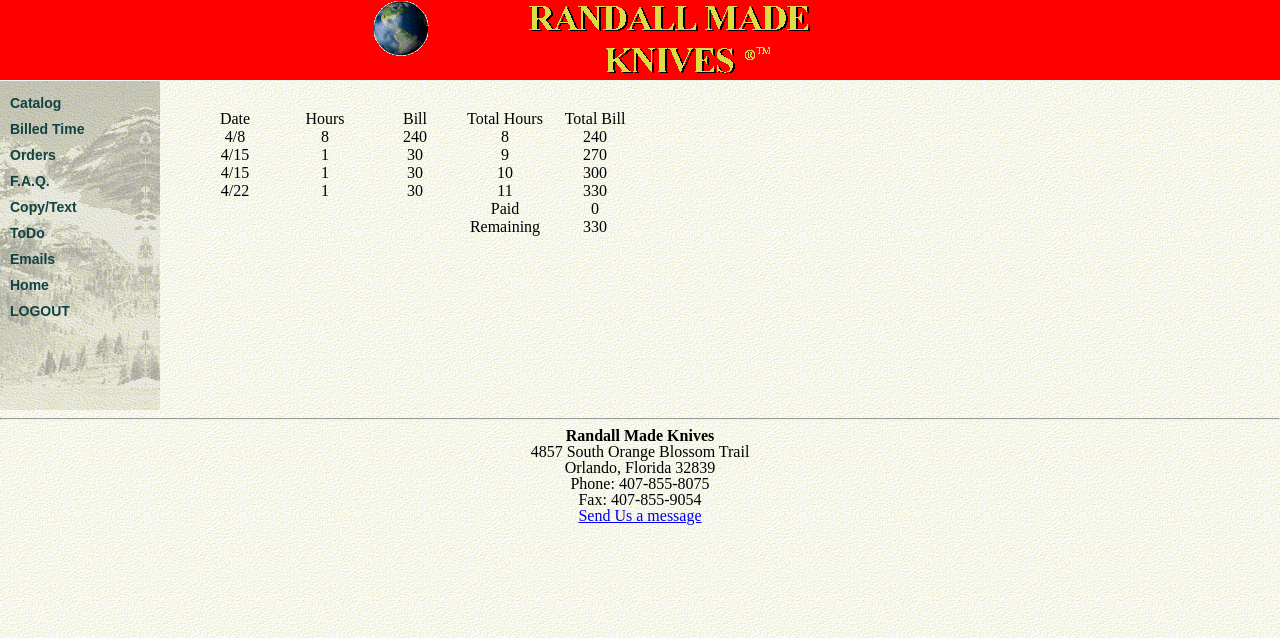
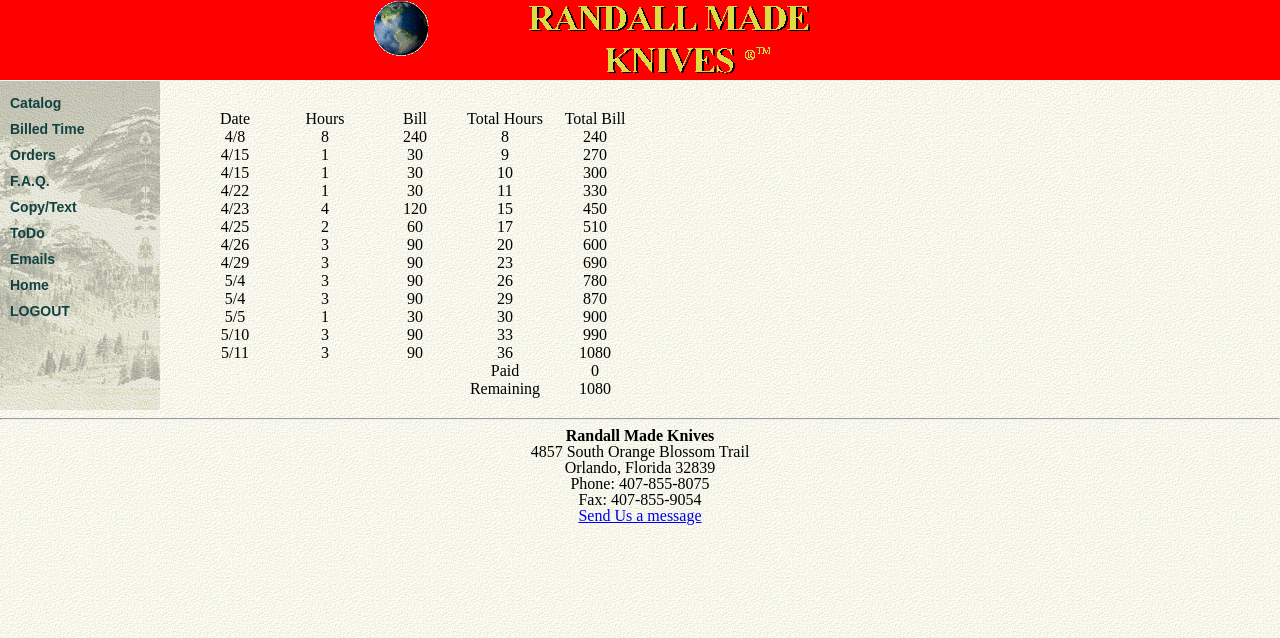
Before and after one commit to DavidCarpus/rmk_php, a PHP site: page /admin/Times.php in a window 1280 px wide. Shown: the top 638 px of the page. Run offline with PHP 8.4, Linux system fonts and the light colour scheme; the visitor is signed in with stand-in values (Sample User, id 1); data that the repository does not hold is empty.

Commit message:
Fixes for price calculations. Times Update
git-svn-id: file:///home/svn/rmkweb/trunk@289 956dee30-ff0b-0410-bb2b-ba06e4660a75

```diff
--- a/admin/Times.php
+++ b/admin/Times.php
@@ -10,6 +10,15 @@ include_once "../includes/adminFunctions.php";
 function getTimeString(){
 	return trim(
 "
+5/11 - 3
+5/10 - 3
+5/5 - 1
+5/4 - 3
+5/4 - 3
+4/29 - 3
+4/26 - 3
+4/25 - 2
+4/23 - 4
 4/22 - 1
 4/15 - 1
 4/15 - 1
--- a/shop/knife_list.php
+++ b/shop/knife_list.php
@@ -18,7 +18,10 @@ include_once "../includes/shop.php";
 	<div class="centerblock">
 		<?php echo shopToolbar(); ?>
 		<div class="content">
-			<?php echo knifeList(getFormValues()); ?>
+			<?php
+//			 echo test();
+			echo knifeList(getFormValues());
+			?>
 		</div>
 	</div>
 </div>
```
